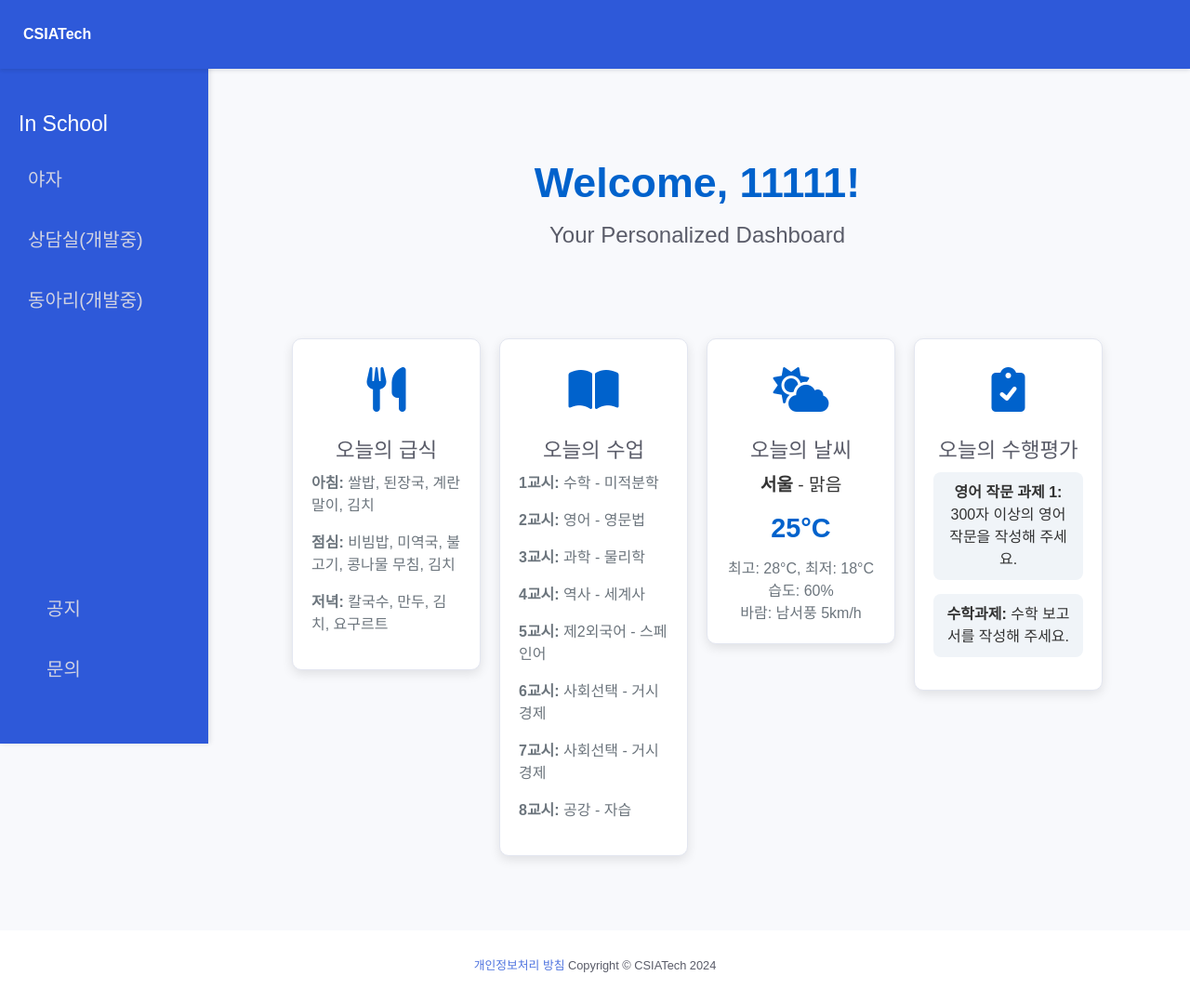
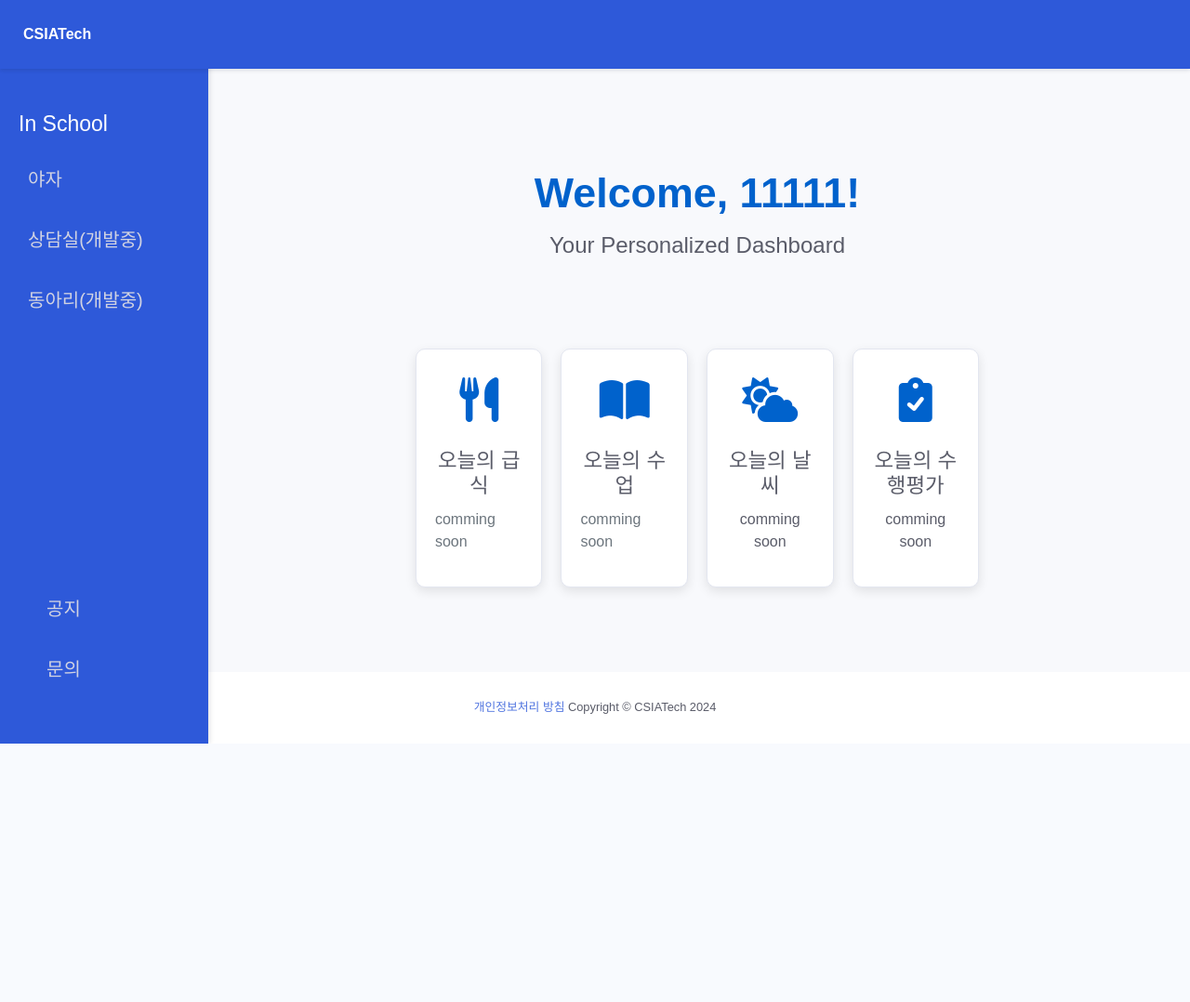
Before and after one commit to IamEunjae/CSIAOnline-public, a Django app: page /home/ in a window 1280 px wide. Shown: the whole page at 93% size. After the commit the page ends 800 px from the top, so only its background shows below. Run offline with Django 5.2, Linux system fonts and the light colour scheme; a user stored in the database is signed in; parts of the project's set-up code (start-up, migrations or seed data) failed here and were passed over; some libraries are stand-ins or nearby versions; some web fonts are replaced.

Commit message:
home chnage

```diff
--- a/CSIAOnline/home/templates/home.html
+++ b/CSIAOnline/home/templates/home.html
@@ -409,9 +409,7 @@
                         </div>
                         <h4 style="font-size: 1.4rem; margin-bottom: 10px;">오늘의 급식</h4>
                         <div style="font-size: 1rem; color: #6c757d; text-align: left;">
-                            <p><strong>아침:</strong> 쌀밥, 된장국, 계란말이, 김치</p>
-                            <p><strong>점심:</strong> 비빔밥, 미역국, 불고기, 콩나물 무침, 김치</p>
-                            <p><strong>저녁:</strong> 칼국수, 만두, 김치, 요구르트</p>
+                            <p>comming soon</p>
                         </div>
                     </div>
 
@@ -422,14 +420,7 @@
                         </div>
                         <h4 style="font-size: 1.4rem; margin-bottom: 10px;">오늘의 수업</h4>
                         <div style="font-size: 1rem; color: #6c757d; text-align: left;">
-                            <p><strong>1교시:</strong> 수학 - 미적분학</p>
-                            <p><strong>2교시:</strong> 영어 - 영문법</p>
-                            <p><strong>3교시:</strong> 과학 - 물리학</p>
-                            <p><strong>4교시:</strong> 역사 - 세계사</p>
-                            <p><strong>5교시:</strong> 제2외국어 - 스페인어</p>
-                            <p><strong>6교시:</strong> 사회선택 - 거시경제</p>
-                            <p><strong>7교시:</strong> 사회선택 - 거시경제</p>
-                            <p><strong>8교시:</strong> 공강 - 자습</p>
+                            <p>comming soon</p>
                         </div>
                     </div>
 
@@ -439,17 +430,7 @@
                             <i class="fas fa-cloud-sun"></i>
                         </div>
                         <h4 style="font-size: 1.4rem; margin-bottom: 10px;">오늘의 날씨</h4>
-                        <div style="font-size: 1.2rem; color: #333; margin-bottom: 10px;">
-                            <strong>서울</strong> - 맑음
-                        </div>
-                        <div style="font-size: 1.8rem; font-weight: bold; color: #0062cc; margin-bottom: 10px;">
-                            25°C
-                        </div>
-                        <div style="font-size: 1rem; color: #6c757d;">
-                            <p style="margin: 0;">최고: 28°C, 최저: 18°C</p>
-                            <p style="margin: 0;">습도: 60%</p>
-                            <p style="margin: 0;">바람: 남서풍 5km/h</p>
-                        </div>
+                        <p>comming soon</p>
 
                     </div>
                     <!-- Today's Assignment Notice Section -->
@@ -458,59 +439,11 @@
                             <i class="fas fa-clipboard-check"></i>
                         </div>
                         <h4 style="font-size: 1.4rem; margin-bottom: 10px;">오늘의 수행평가</h4>
-
-                        <!-- 여러 수행평가 간략한 내용 -->
-                        <div class="evaluation-box" style="padding: 10px; background-color: #f0f4f8; border-radius: 8px; margin-bottom: 15px; cursor: pointer;" data-bs-toggle="modal" data-bs-target="#evaluationModal1">
-                            <p style="font-size: 1rem; color: #333; margin: 0;"><strong>영어 작문 과제 1:</strong> 300자 이상의 영어 작문을 작성해 주세요.</p>
-                        </div>
-                        <div class="evaluation-box" style="padding: 10px; background-color: #f0f4f8; border-radius: 8px; margin-bottom: 15px; cursor: pointer;" data-bs-toggle="modal" data-bs-target="#evaluationModal2">
-                            <p style="font-size: 1rem; color: #333; margin: 0;"><strong>수학과제:</strong> 수학 보고서를 작성해 주세요.</p>
-                        </div>
+                        <p>comming soon</p>
                         <!-- 필요하면 더 추가 -->
                     </div>
 
-                    <div class="modal fade" id="evaluationModal1" tabindex="-1" role="dialog" aria-labelledby="evaluationModalLabel1" aria-hidden="true">
-                        <div class="modal-dialog" role="document">
-                            <div class="modal-content">
-                                <div class="modal-header">
-                                    <h5 class="modal-title" id="evaluationModalLabel1">영어 작문 과제 1 세부 사항</h5>
-                                    <button type="button" class="btn-close" data-bs-dismiss="modal" aria-label="Close"></button>
-                                </div>
-                                <div class="modal-body">
-                                    <p><strong>내용:</strong> 주어진 주제에 따라 300자 이상의 영어 작문을 작성해 주세요.</p>
-                                    <p><strong>주제:</strong> "My Dream Vacation"</p>
-                                    <p><strong>지시 사항:</strong> 정확한 문법과 어휘 사용을 주의해 주세요.</p>
-                                    <hr>
-                                    <p><strong>제출 기한:</strong> 2024년 9월 15일 23:59까지</p>
-                                </div>
-                                <div class="modal-footer">
-                                    <button type="button" class="btn btn-secondary" data-bs-dismiss="modal">닫기</button>
-                                </div>
-                            </div>
-                        </div>
-                    </div>
-
                     <!-- 모달 구조 2 -->
-                    <div class="modal fade" id="evaluationModal2" tabindex="-1" role="dialog" aria-labelledby="evaluationModalLabel2" aria-hidden="true">
-                        <div class="modal-dialog" role="document">
-                            <div class="modal-content">
-                                <div class="modal-header">
-                                    <h5 class="modal-title" id="evaluationModalLabel2">수학과제 세부 사항</h5>
-                                    <button type="button" class="btn-close" data-bs-dismiss="modal" aria-label="Close"></button>
-                                </div>
-                                <div class="modal-body">
-                                    <p><strong>내용:</strong> 300자 이상의 수학 보고서를 작성해주세요</p>
-                                    <p><strong>주제:</strong> "funny math"</p>
-                                    <p><strong>지시 사항:</strong> show yourself </p>
-                                    <hr>
-                                    <p><strong>제출 기한:</strong> 2024년 9월 20일 23:59까지</p>
-                                </div>
-                                <div class="modal-footer">
-                                    <button type="button" class="btn btn-secondary" data-bs-dismiss="modal">닫기</button>
-                                </div>
-                            </div>
-                        </div>
-                    </div>
 
                 </div>
             </div>
```
